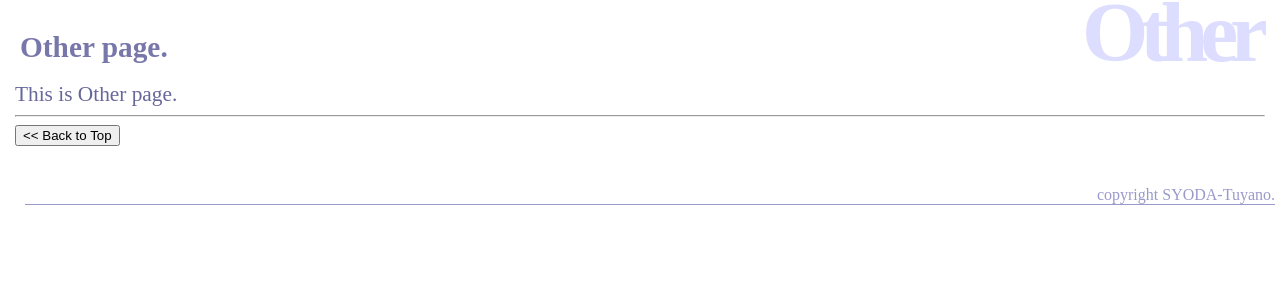
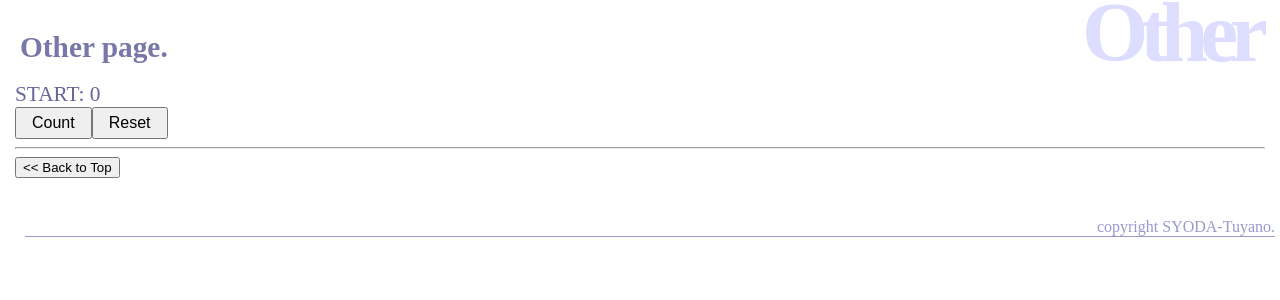
Before and after one commit to bmstyojaop/next_app, a Next.js app: page /other in a window 1280 px wide. Shown: the top 300 px of the page. Built offline with nearby package versions, Linux system fonts and the light colour scheme.

Commit message:
reduxの情報共有

```diff
--- a/components/Counter.js
+++ b/components/Counter.js
@@ -1,36 +1,48 @@
-import React, { Component } from 'react';
+import React, {Component} from 'react';
+import { connect } from 'react-redux';
 
 
-export default　class Counter extends Component {
-  msgStyle = {
-    fontSize:"16pt",
-    backgroundColor:"#eef",
-    padding:"5px"
+class Counter extends Component {
+  style = {
+    fontSize:"12pt",
+    padding:"5px 15px"
   }
 
-  constructor(props){
+
+  constructor(props) {
     super(props);
-    this.state = {
-      counter:0,
-      msg:'counter: 0',
-    };
     this.doAction = this.doAction.bind(this);
+    this.reset = this.reset.bind(this);
   }
 
-  doAction(){
-    this.setState((state)=>{
-      const num = state.counter + 1;
-      return ({
-        counter: num,
-        msg: "counter: " + num
-      });
-    });
+
+  doAction(e){
+    if (e.shiftKey){
+      return this.props.dispatch({ type:'DECREMENT' });
+    } else {
+      return this.props.dispatch({ type:'INCREMENT' });
+    }
   }
 
-  render (){
-    return <p onClick={this.doAction}
-        style={this.msgStyle}>
-      {this.state.msg}
-    </p>;
+
+  reset() {
+    return this.props.dispatch({ type:'RESET' });
+  }
+
+
+  render () {
+    return (
+      <div>
+        <p>{this.props.message}: {this.props.count}</p>
+        <button style={this.style} onClick={this.doAction}>
+          Count</button>
+        <button style={this.style} onClick={this.reset}>
+          Reset</button>
+      </div>
+    )
   }
 }
+
+
+Counter = connect((state)=> state)(Counter);
+export default Counter;
--- a/lib/redux-store.js
+++ b/lib/redux-store.js
@@ -1,5 +1,5 @@
 import { Component } from 'react';
-import { initStore } from '../Store';
+import {initStore} from '../store';
 
 
 const isServer = typeof window === 'undefined'
@@ -7,9 +7,10 @@ const _NRS_ = '__NEXT_REDUX_STORE__'
 
 
 function getOrCreateStore (initialState) {
-  if (ifServer) {
+  if (isServer) {
     return initStore(initialState)
   }
+
 
   if (!window[_NRS_]) {
     window[_NRS_] = initStore(initialState)
@@ -17,15 +18,16 @@ function getOrCreateStore (initialState) {
   return window[_NRS_]
 }
 
+
 export default (App) => {
   return class AppWithRedux extends Component {
 
 
     static async getInitialProps (appContext) {
-      const readStore = getOrCreateStore()
+      const reduxStore = getOrCreateStore()
       appContext.ctx.reduxStore = reduxStore
       let appProps = {}
-      if (typeof App.gewInitialProps === 'function') {
+      if (typeof App.getInitialProps === 'function') {
         appProps = await App.getInitialProps(appContext)
       }
       return {
@@ -34,10 +36,12 @@ export default (App) => {
       }
     }
 
+
     constructor (props) {
       super(props)
       this.reduxStore = getOrCreateStore(props.initialReduxState)
     }
+
 
     render () {
       return <App {...this.props}
--- /dev/null
+++ b/pages/_app.js
@@ -0,0 +1,19 @@
+import App, {Container} from 'next/app';
+import React from 'react';
+import withReduxStore from '../lib/redux-store';
+import { Provider } from 'react-redux';
+
+class _App extends App {
+  render () {
+    const {Component, pageProps, reduxStore} = this.props
+    return (
+      <Container>
+        <Provider store={reduxStore}>
+          <Component {...pageProps} />
+        </Provider>
+      </Container>
+    )
+  }
+}
+
+export default withReduxStore(_App)
--- a/pages/index.js
+++ b/pages/index.js
@@ -1,12 +1,11 @@
 import Link from 'next/link';
 import Layout from '../components/Layout';
-import Image from '../static/Image';
+import Counter from '../components/Counter';
 
 
 export default () =>(
   <Layout header="Next" title="Top page.">
-    <p>Welcome to next.js!</p>
-    <Image fname="image.jpg" size="250"/>
+    <Counter/>
     <hr/>
     <Link href="./other"><button>
       go to Other &gt;&gt;
--- a/pages/other.js
+++ b/pages/other.js
@@ -1,9 +1,11 @@
 import Link from 'next/link';
 import Layout from '../components/Layout';
+import Counter from '../components/Counter';
 
-export default () => (
+
+export default () =>(
   <Layout header="Other" title="Other page.">
-    <p>This is Other page.</p>
+    <Counter/>
     <hr/>
     <div>
       <Link href="/">
@@ -11,4 +13,4 @@ export default () => (
       </Link>
     </div>
   </Layout>
-)
+);
--- /dev/null
+++ b/store.js
@@ -0,0 +1,40 @@
+import { createStore, applyMiddleware } from 'redux';
+import thunkMiddleware from 'redux-thunk';
+
+
+// ステート初期値
+const initial = {
+  message:'START',
+  count: 0
+}
+
+
+// レデューサー
+function counterReducer (state = initial, action) {
+  switch (action.type) {
+    case 'INCREMENT':
+      return {
+        message: 'INCREMENT',
+        count: state.count + 1
+      };
+    case 'DECREMENT':
+      return {
+        message: 'DECREMENT',
+        count: state.count - 1
+      };
+    case 'RESET':
+      return {
+        message: 'RESET',
+        count: initial.count
+      };
+    default:
+      return state;
+  }
+}
+
+
+// initStore関数（redux-store.jsで必要）
+export function initStore(state = initial) {
+  return createStore(counterReducer, state,
+    applyMiddleware(thunkMiddleware))
+}
```
